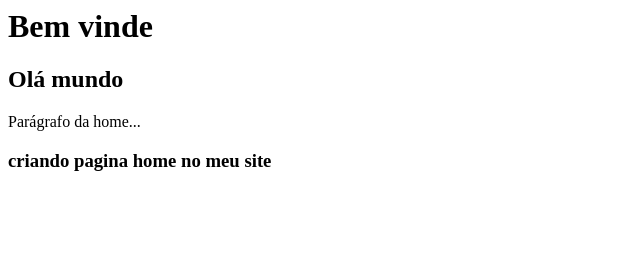
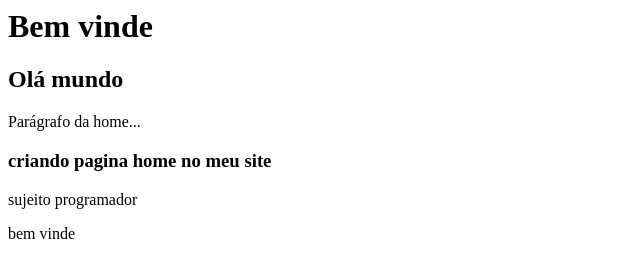
Before and after one commit to tipopamela/curso-github, a plain HTML site: page index.html in a window 1280 px wide. Shown: the whole page, without its empty margins (0-640 px from the left). Drawn offline with Linux system fonts and the light colour scheme.

Commit message:
finalizando pagina home

```diff
--- a/index.html
+++ b/index.html
@@ -3,3 +3,5 @@
 <p>Parágrafo da home...</p>
 
 <h3>criando pagina home no meu site</h3>
+<p>sujeito programador</p>
+<p>bem vinde</p>
```
Also changed, not shown: nomes.txt.
